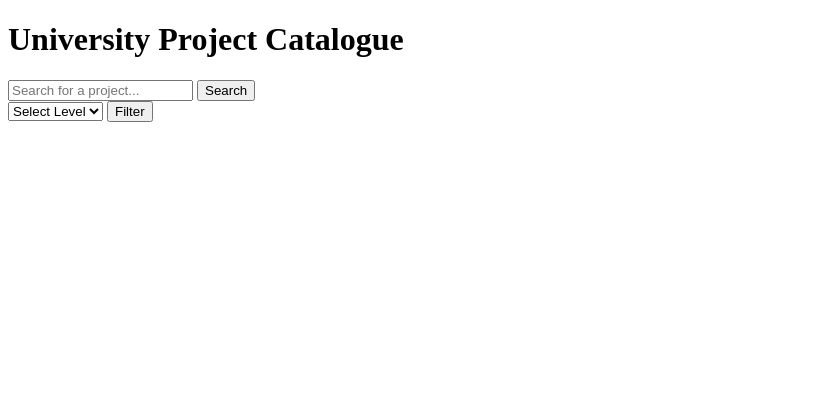
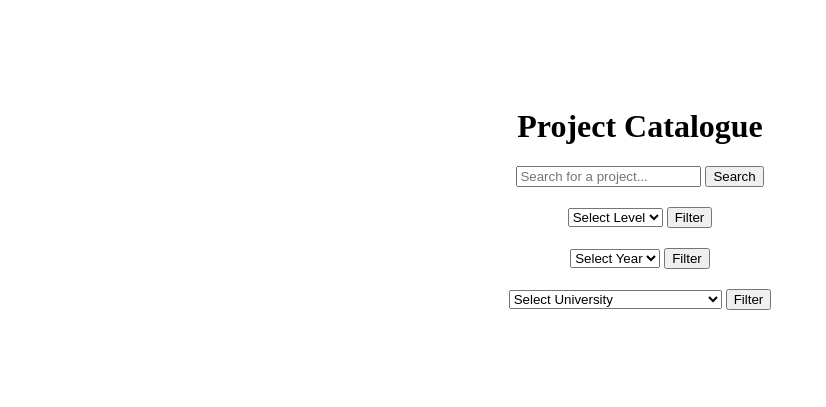
Before and after one commit to AS0013/DatabaseProject_UCPH, a Flask app: template Flask_app/templates/index.html in a window 1280 px wide. Shown: the top 407 px of the page, without its empty margins (0-826 px from the left). Run offline with Flask 3, Linux system fonts and the light colour scheme; the template is opened without the code that fills it, so the values that code supplies are empty.

Commit message:
prototype

```diff
--- a/Flask_app/app.py
+++ b/Flask_app/app.py
@@ -4,8 +4,8 @@ import os
 app = Flask(__name__)
 
 projects = [
-    {"title": "Project A", "level": "Bachelor", "description": "Description of Project A"},
-    {"title": "Project B", "level": "Master", "description": "Description of Project B"},
+    {"title": "Project A", "level": "Bachelor", "description": "Description of Project A", "author": "Author A", "date": "2021"},
+    {"title": "Project B", "level": "Master", "description": "Description of Project B", "author": "Author B", "date": "2020"},
 ]
 
 
--- /dev/null
+++ b/Flask_app/static/css/main.css
@@ -0,0 +1,13 @@
+/* Center the entire container */
+.container {
+    display: flex;
+    flex-direction: column;
+    align-items: center;
+    justify-content: center;
+    height: 50vh; /* Full viewport height */
+}
+
+/* Optional: Style the forms for better visual separation */
+form {
+    margin-bottom: 20px; /* Space between forms */
+}
--- a/Flask_app/templates/index.html
+++ b/Flask_app/templates/index.html
@@ -1,4 +1,4 @@
-<!DOCTYPE html>
+<!-- <!DOCTYPE html>
 <html lang="en">
 <head>
     <meta charset="UTF-8">
@@ -24,4 +24,61 @@
         {% endfor %}
     </ul>
 </body>
+</html> -->
+
+
+<!DOCTYPE html>
+<html lang="en">
+<head>
+    <meta charset="UTF-8">
+    <title>University Project Catalogue</title>
+    <link rel="stylesheet" href="{{ url_for('static', filename='css/main.css') }}">
+</head>
+<body>
+    <!-- container for the whole form. And the submit button will be at the end of the form -->
+    <div class="container">
+        <h1> Project Catalogue </h1>
+
+        <!-- form for searching projects -->
+        <form action="{{ url_for('search') }}" method="post">
+            <input type="text" name="query" placeholder="Search for a project...">
+            <button type="submit">Search</button>
+        </form>
+        <!-- filters a user can apply to find the right projects. Going by publishing year, degree level, and university -->
+        <form action="{{ url_for('filter') }}" method="post">
+            <select name="level">
+                <option value="">Select Level</option>
+                <option value="Bachelor">Bachelor</option>
+                <option value="Master">Master</option>
+            </select>
+            <button type="submit">Filter</button>
+        </form>
+        <!-- filter by year -->
+        <form action="{{ url_for('filter') }}" method="post">
+            <select name="year">
+                <option value="">Select Year</option>
+                <option value="2020">2020</option>
+                <option value="2021">2021</option>
+            </select>
+            <button type="submit">Filter</button>
+        </form>
+        <!-- filter by university -->
+        <form action="{{ url_for('filter') }}" method="post">
+            <select name="university">
+                <option value="">Select University</option>
+                <option value="University of Copenhagen">University of Copenhagen</option>
+                <option value="University of Aarhus">University of Aarhus</option>
+                <option value="University of Aalborg">University of Aalborg</option>
+                <option value="Technical University of Denmark">Technical University of Denmark</option>
+            </select>
+            <button type="submit">Filter</button>
+        </form>
+    </div>
+    <div class="list">
+        <ul>
+            {% for project in projects %}
+                <li>{{ project.title }} - {{project.author}} - {{ project.level }} - {{ project.date }} - {{ project.university }}</li>
+            {% endfor %}
+        </ul>
+</body>
 </html>
```
